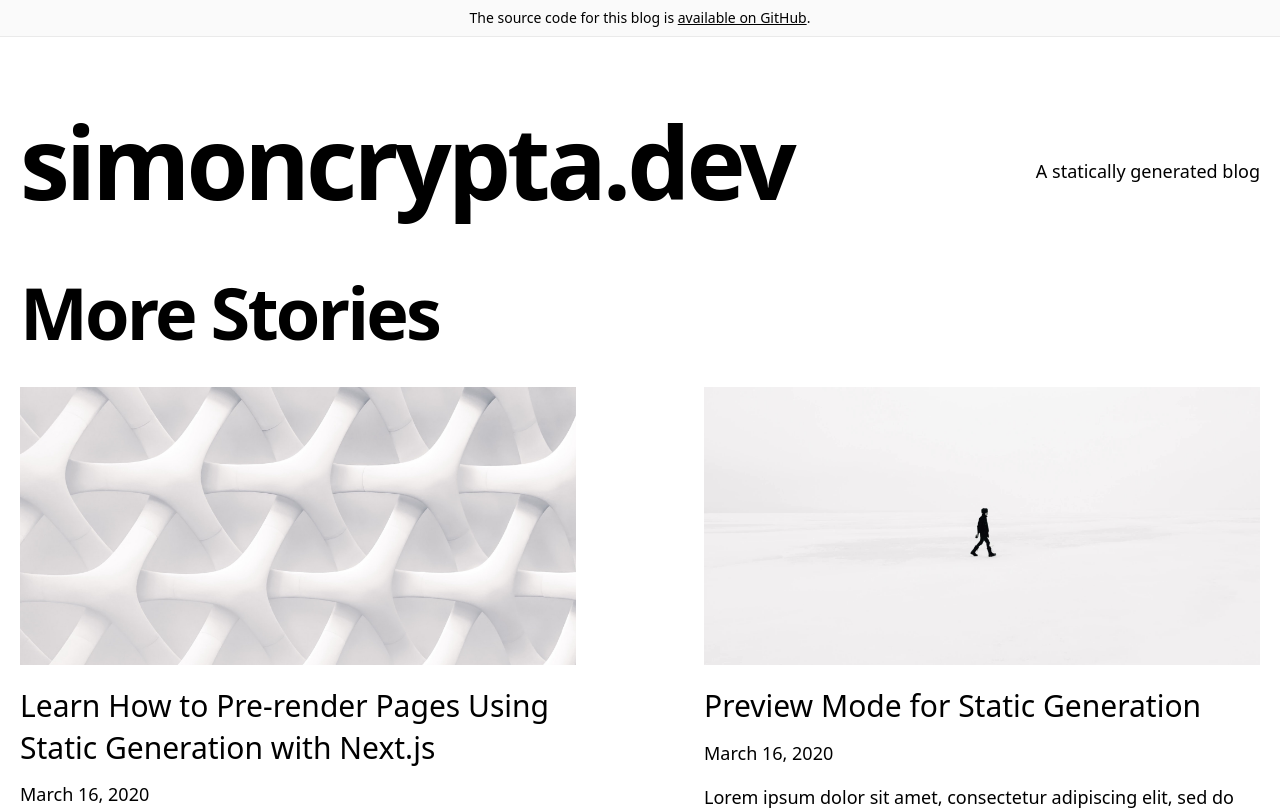
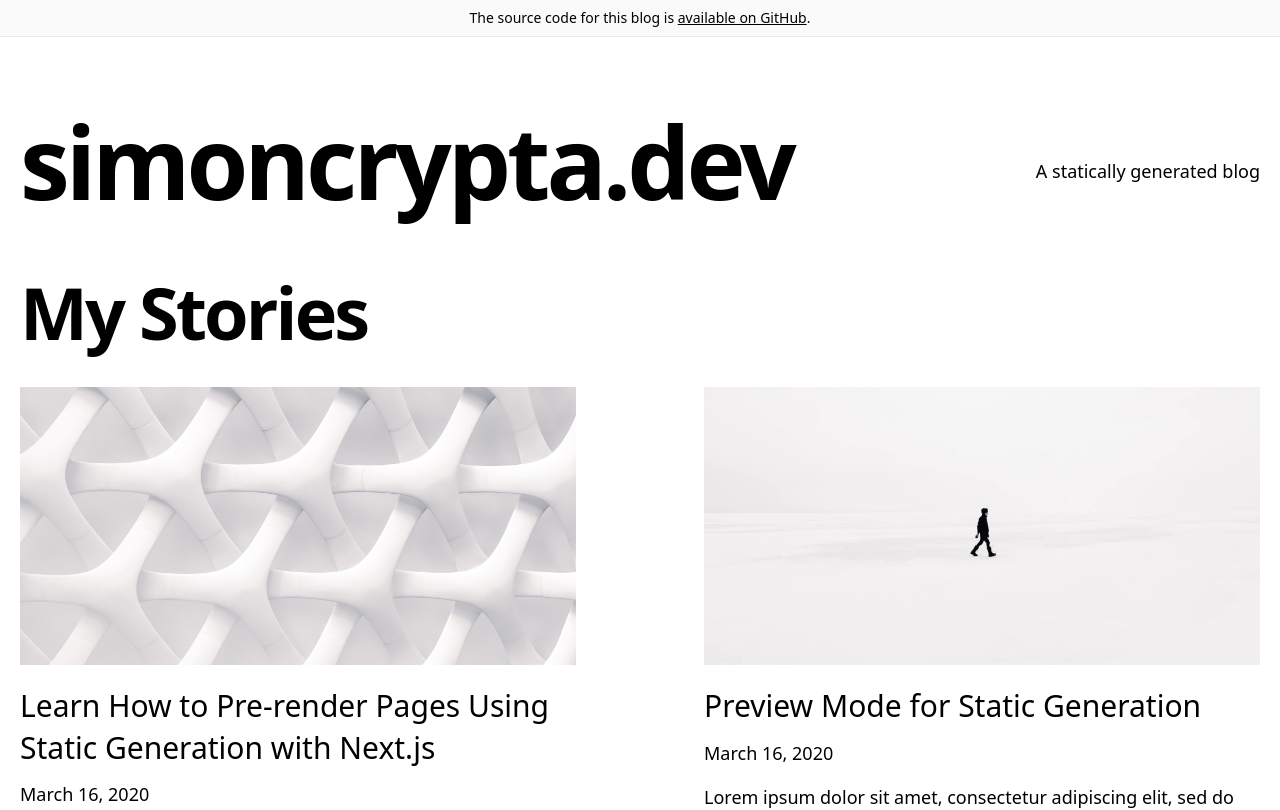
Before and after one commit to simoncrypta/simoncrypta, a Next.js app: page / in a window 1280 px wide. Shown: the top 810 px of the page. Built offline with nearby package versions, Linux system fonts and the light colour scheme.

Commit message:
Rename more stories by stories

```diff
--- a/components/more-stories.js
+++ b/components/stories.js
@@ -1,10 +1,10 @@
-import PostPreview from '../components/post-preview'
+import PostPreview from './post-preview'
 
 export default function MoreStories({ posts }) {
   return (
     <section>
       <h2 className="mb-8 text-6xl md:text-7xl font-bold tracking-tighter leading-tight">
-        More Stories
+        My Stories
       </h2>
       <div className="grid grid-cols-1 md:grid-cols-2 md:gap-x-16 lg:gap-x-32 gap-y-20 md:gap-y-32 mb-32">
         {posts.map((post) => (
--- a/pages/index.js
+++ b/pages/index.js
@@ -1,12 +1,11 @@
 import Container from '../components/container'
-import MoreStories from '../components/more-stories'
+import Stories from '../components/stories'
 import Intro from '../components/intro'
 import Layout from '../components/layout'
 import { getAllPosts } from '../lib/api'
 import Head from 'next/head'
 
 export default function Index({ allPosts }) {
-  const morePosts = allPosts
   return (
     <>
       <Layout>
@@ -15,7 +14,7 @@ export default function Index({ allPosts }) {
         </Head>
         <Container>
           <Intro />
-          {morePosts.length > 0 && <MoreStories posts={morePosts} />}
+          {allPosts.length > 0 && <Stories posts={allPosts} />}
         </Container>
       </Layout>
     </>
```
